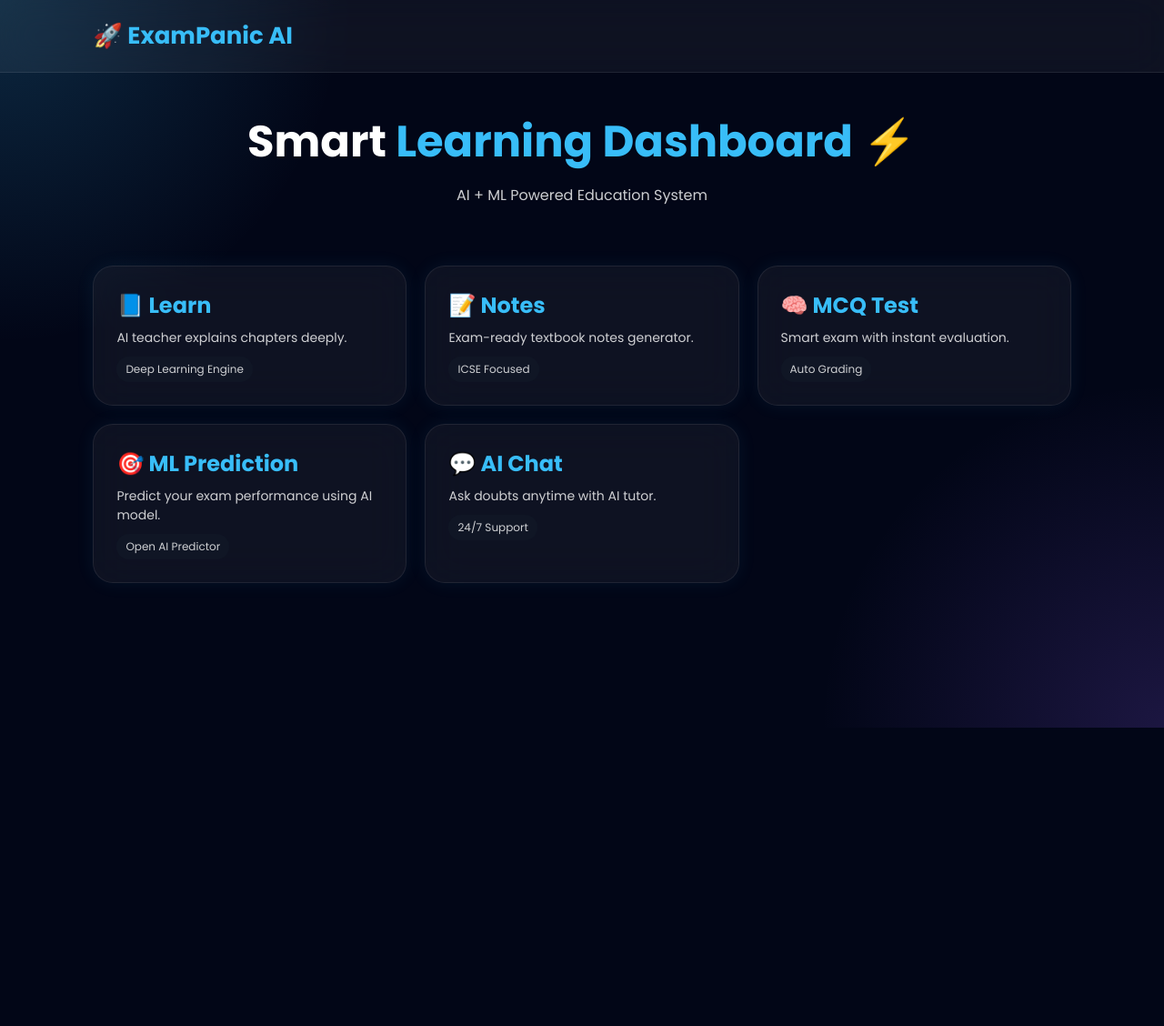
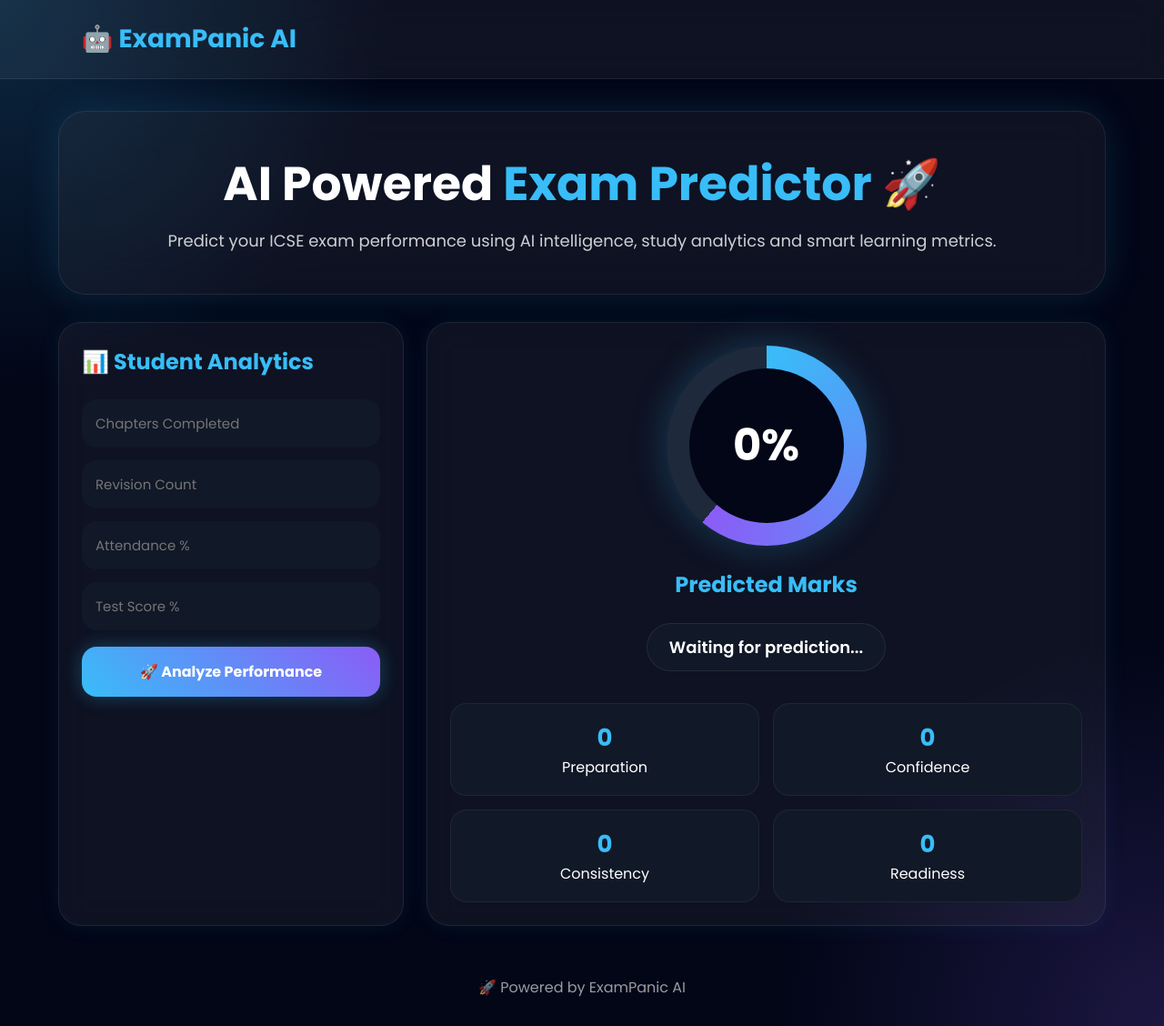
Before and after one commit to santoshml-lab/Studentscoreprediction, a plain HTML site: page index.html in a window 1280 px wide. Shown: the whole page at 91% size. Before the commit the page ends 800 px from the top, so only its background shows below. Drawn offline with Linux system fonts and the light colour scheme.

Commit message:
Update index.html

```diff
--- a/index.html
+++ b/index.html
@@ -1,10 +1,11 @@
 <!DOCTYPE html>
 <html lang="en">
 <head>
+
 <meta charset="UTF-8">
 <meta name="viewport" content="width=device-width, initial-scale=1.0">
 
-<title>ExamPanic AI Dashboard 🚀</title>
+<title>ExamPanic AI Predictor 🚀</title>
 
 <link href="https://fonts.googleapis.com/css2?family=Poppins:wght@300;400;500;600;700&display=swap" rel="stylesheet">
 
@@ -18,95 +19,346 @@ font-family:'Poppins',sans-serif;
 }
 
 body{
+
 background:
 radial-gradient(circle at top left,#38bdf830,transparent 25%),
 radial-gradient(circle at bottom right,#8b5cf630,transparent 25%),
 #020617;
+
+min-height:100vh;
 color:white;
-min-height:100vh;
+overflow-x:hidden;
+
 }
 
-/* TOP BAR */
-.topbar{
+.header{
+
+width:100%;
+padding:22px 7%;
+
 display:flex;
 justify-content:space-between;
 align-items:center;
-padding:20px 8%;
+
 background:rgba(255,255,255,0.05);
+
 backdrop-filter:blur(20px);
+
 border-bottom:1px solid rgba(255,255,255,0.08);
+
 }
 
 .logo{
-font-size:26px;
+
+font-size:28px;
 font-weight:700;
 color:#38bdf8;
+
 }
 
-/* HERO */
 .hero{
+
+width:90%;
+max-width:1400px;
+
+margin:auto;
+margin-top:35px;
+
+padding:45px;
+
+border-radius:30px;
+
+background:rgba(255,255,255,0.05);
+
+border:1px solid rgba(255,255,255,0.08);
+
+backdrop-filter:blur(25px);
+
+box-shadow:0 0 40px rgba(56,189,248,0.15);
+
 text-align:center;
-padding:40px 8%;
+
 }
 
 .hero h1{
-font-size:48px;
+
+font-size:52px;
+line-height:1.3;
+
 }
 
 .hero span{
+
 color:#38bdf8;
+
 }
 
 .hero p{
-margin-top:10px;
+
+margin-top:15px;
 opacity:0.8;
+font-size:18px;
+
 }
 
-/* GRID */
-.grid{
+.main{
+
+width:90%;
+max-width:1400px;
+
+margin:auto;
+margin-top:30px;
+
 display:grid;
-grid-template-columns:repeat(auto-fit,minmax(260px,1fr));
-gap:20px;
-padding:0 8%;
-margin-top:25px;
+grid-template-columns:380px 1fr;
+
+gap:25px;
+
 }
 
-/* GLASS CARD */
 .card{
+
 background:rgba(255,255,255,0.05);
+
 padding:25px;
-border-radius:22px;
+
+border-radius:25px;
+
 border:1px solid rgba(255,255,255,0.08);
+
 backdrop-filter:blur(20px);
-cursor:pointer;
-transition:0.3s;
-box-shadow:0 0 20px rgba(56,189,248,0.08);
-}
 
-.card:hover{
-transform:translateY(-10px) scale(1.03);
-box-shadow:0 0 45px rgba(56,189,248,0.25);
+box-shadow:0 0 25px rgba(56,189,248,0.08);
+
 }
 
 .card h2{
+
+margin-bottom:10px;
 color:#38bdf8;
-margin-bottom:8px;
+
 }
 
-.card p{
-opacity:0.8;
-font-size:14px;
+input{
+
+width:100%;
+
+padding:15px;
+
+margin-top:14px;
+
+border:none;
+outline:none;
+
+border-radius:16px;
+
+background:#111827;
+
+color:white;
+
+font-size:15px;
+
 }
 
-/* BADGE */
-.badge{
-display:inline-block;
-margin-top:10px;
-padding:5px 10px;
+button{
+
+width:100%;
+
+padding:15px;
+
+margin-top:18px;
+
+border:none;
+
+border-radius:16px;
+
+background:linear-gradient(
+45deg,
+#38bdf8,
+#8b5cf6
+);
+
+color:white;
+
+font-weight:700;
+
+font-size:16px;
+
+cursor:pointer;
+
+transition:0.3s;
+
+box-shadow:0 0 20px rgba(56,189,248,0.3);
+
+}
+
+button:hover{
+
+transform:scale(1.03);
+
+box-shadow:0 0 35px rgba(56,189,248,0.5);
+
+}
+
+.result-box{
+
+display:flex;
+flex-direction:column;
+justify-content:center;
+align-items:center;
+
+min-height:500px;
+
+text-align:center;
+
+}
+
+.circle{
+
+width:220px;
+height:220px;
+
+border-radius:50%;
+
+display:flex;
+justify-content:center;
+align-items:center;
+
+font-size:48px;
+font-weight:700;
+
+background:conic-gradient(
+#38bdf8 0deg,
+#8b5cf6 220deg,
+#1e293b 220deg
+);
+
+box-shadow:
+0 0 40px rgba(56,189,248,0.25);
+
+position:relative;
+
+margin-bottom:25px;
+
+}
+
+.circle::before{
+
+content:"";
+
+position:absolute;
+
+width:170px;
+height:170px;
+
+border-radius:50%;
+
+background:#020617;
+
+}
+
+.circle span{
+
+position:relative;
+z-index:2;
+
+}
+
+.performance{
+
+padding:12px 24px;
+
 border-radius:999px;
+
 background:#111827;
-font-size:12px;
-opacity:0.8;
+
+font-size:18px;
+font-weight:600;
+
+margin-top:15px;
+
+border:1px solid rgba(255,255,255,0.08);
+
+}
+
+.stats{
+
+margin-top:35px;
+
+display:grid;
+grid-template-columns:repeat(2,1fr);
+
+gap:15px;
+
+width:100%;
+
+}
+
+.stat{
+
+background:#111827;
+
+padding:18px;
+
+border-radius:18px;
+
+text-align:center;
+
+border:1px solid rgba(255,255,255,0.06);
+
+}
+
+.stat h3{
+
+font-size:26px;
+color:#38bdf8;
+
+}
+
+.loader{
+
+display:none;
+
+margin-top:15px;
+
+font-weight:600;
+
+color:#38bdf8;
+
+}
+
+.footer{
+
+text-align:center;
+
+padding:30px;
+
+opacity:0.6;
+
+margin-top:25px;
+
+}
+
+@media(max-width:1000px){
+
+.main{
+grid-template-columns:1fr;
+}
+
+.hero h1{
+font-size:38px;
+}
+
+.circle{
+width:180px;
+height:180px;
+}
+
+.circle::before{
+width:140px;
+height:140px;
+}
+
 }
 
 </style>
@@ -115,57 +367,209 @@ opacity:0.8;
 
 <body>
 
-<div class="topbar">
-<div class="logo">🚀 ExamPanic AI</div>
-</div>
+<div class="header">
 
-<div class="hero">
-<h1>Smart <span>Learning Dashboard</span> ⚡</h1>
-<p>AI + ML Powered Education System</p>
-</div>
-
-<div class="grid">
-
-<div class="card">
-<h2>📘 Learn</h2>
-<p>AI teacher explains chapters deeply.</p>
-<div class="badge">Deep Learning Engine</div>
-</div>
-
-<div class="card">
-<h2>📝 Notes</h2>
-<p>Exam-ready textbook notes generator.</p>
-<div class="badge">ICSE Focused</div>
-</div>
-
-<div class="card">
-<h2>🧠 MCQ Test</h2>
-<p>Smart exam with instant evaluation.</p>
-<div class="badge">Auto Grading</div>
-</div>
-
-<!-- 🔥 ML PREDICTION LINK (NEW PAGE OPEN) -->
-<div class="card" onclick="openML()">
-<h2>🎯 ML Prediction</h2>
-<p>Predict your exam performance using AI model.</p>
-<div class="badge">Open AI Predictor</div>
-</div>
-
-<div class="card">
-<h2>💬 AI Chat</h2>
-<p>Ask doubts anytime with AI tutor.</p>
-<div class="badge">24/7 Support</div>
+<div class="logo">
+🤖 ExamPanic AI
 </div>
 
 </div>
 
+<div class="hero">
+
+<h1>
+AI Powered <span>Exam Predictor</span> 🚀
+</h1>
+
+<p>
+Predict your ICSE exam performance using AI intelligence,
+study analytics and smart learning metrics.
+</p>
+
+</div>
+
+<div class="main">
+
+<!-- LEFT -->
+<div class="card">
+
+<h2>📊 Student Analytics</h2>
+
+<input
+type="number"
+id="chapters"
+placeholder="Chapters Completed">
+
+<input
+type="number"
+id="revision"
+placeholder="Revision Count">
+
+<input
+type="number"
+id="attendance"
+placeholder="Attendance %">
+
+<input
+type="number"
+id="testscore"
+placeholder="Test Score %">
+
+<button onclick="predictMarks()">
+🚀 Analyze Performance
+</button>
+
+<div class="loader" id="loader">
+⚡ AI is analyzing your performance...
+</div>
+
+</div>
+
+<!-- RIGHT -->
+<div class="card result-box">
+
+<div class="circle" id="circle">
+
+<span id="marks">
+0%
+</span>
+
+</div>
+
+<h2 id="title">
+Predicted Marks
+</h2>
+
+<div class="performance" id="performance">
+Waiting for prediction...
+</div>
+
+<div class="stats">
+
+<div class="stat">
+<h3 id="s1">0</h3>
+<p>Preparation</p>
+</div>
+
+<div class="stat">
+<h3 id="s2">0</h3>
+<p>Confidence</p>
+</div>
+
+<div class="stat">
+<h3 id="s3">0</h3>
+<p>Consistency</p>
+</div>
+
+<div class="stat">
+<h3 id="s4">0</h3>
+<p>Readiness</p>
+</div>
+
+</div>
+
+</div>
+
+</div>
+
+<div class="footer">
+🚀 Powered by ExamPanic AI
+</div>
+
 <script>
 
-/* OPEN ML PAGE */
-function openML(){
+const API =
+"https://student-learning-system-r6bi.onrender.com";
 
-// 👇 YOUR ML HTML FILE NAME HERE
-window.location.href = "https://studentscoreprediction.santoshkrsbg36.workers.dev/";
+async function predictMarks(){
+
+let chapters =
+parseInt(document.getElementById("chapters").value);
+
+let revision =
+parseInt(document.getElementById("revision").value);
+
+let attendance =
+parseInt(document.getElementById("attendance").value);
+
+let testscore =
+parseInt(document.getElementById("testscore").value);
+
+if(
+isNaN(chapters) ||
+isNaN(revision) ||
+isNaN(attendance) ||
+isNaN(testscore)
+){
+
+alert("Fill all fields properly");
+return;
+
+}
+
+document.getElementById("loader").style.display = "block";
+
+try{
+
+let res = await fetch(API + "/predict-exam",{
+
+method:"POST",
+
+headers:{
+"Content-Type":"application/json"
+},
+
+body:JSON.stringify({
+
+chapters_done:chapters,
+revision_count:revision,
+attendance:attendance,
+test_score:testscore
+
+})
+
+});
+
+let data = await res.json();
+
+let marks =
+Math.round(data.predicted_marks || 0);
+
+document.getElementById("marks").innerText =
+marks + "%";
+
+document.getElementById("performance").innerText =
+data.performance || "Prediction Complete";
+
+document.getElementById("s1").innerText =
+Math.min(100,chapters * 5) + "%";
+
+document.getElementById("s2").innerText =
+Math.min(100,revision * 10) + "%";
+
+document.getElementById("s3").innerText =
+attendance + "%";
+
+document.getElementById("s4").innerText =
+marks + "%";
+
+let degree = (marks / 100) * 360;
+
+document.getElementById("circle").style.background =
+`conic-gradient(
+#38bdf8 0deg,
+#8b5cf6 ${degree}deg,
+#1e293b ${degree}deg
+)`;
+
+}
+catch(err){
+
+alert("Backend Error");
+
+}
+
+document.getElementById("loader").style.display = "none";
 
 }
 
```
